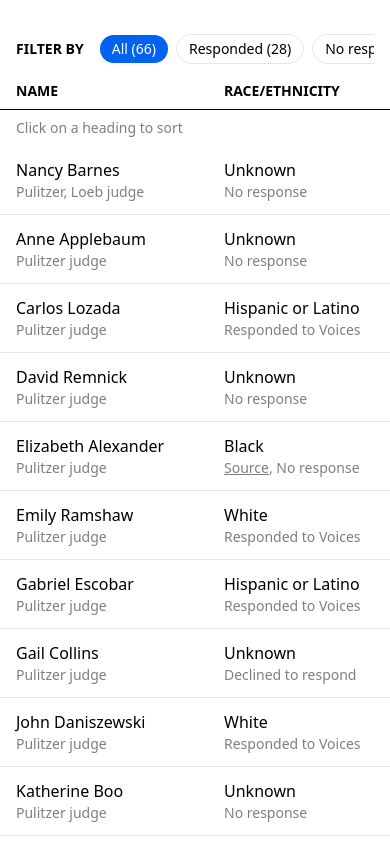
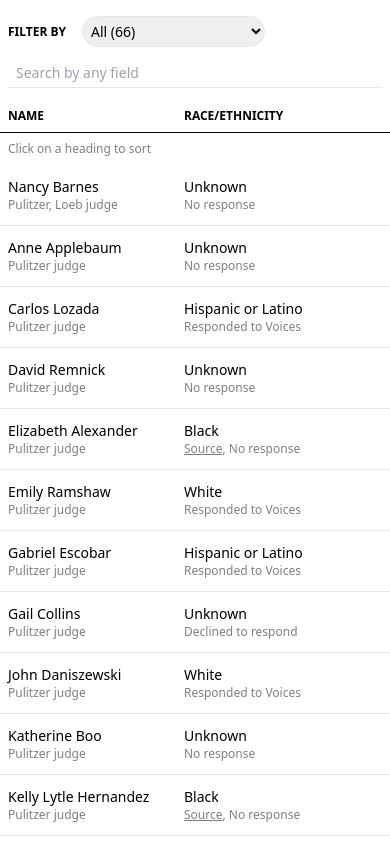
Before and after one commit to wwsalmon/aaja-voices-table, a Next.js app: page / in a window 390 px wide. Shown: the top 844 px of the page. Built offline with nearby package versions, Linux system fonts and the light colour scheme.

Commit message:
responsiveness fixes

```diff
--- a/components/Label.tsx
+++ b/components/Label.tsx
@@ -5,6 +5,6 @@ export default function Label(props: HTMLProps<HTMLParagraphElement>) {
     delete domProps.className;
 
     return (
-        <p className={`uppercase text-sm font-bold ${props.className || ""}`} {...domProps}>{props.children}</p>
+        <p className={`uppercase text-xs sm:text-sm font-bold ${props.className || ""}`} {...domProps}>{props.children}</p>
     )
 }
--- a/pages/index.tsx
+++ b/pages/index.tsx
@@ -106,26 +106,29 @@ export default function Home() {
 
     return (
         <div className="max-w-3xl mx-auto">
-            <div className="sticky top-0 bg-white z-10 px-4 pt-4 border-b border-black">
-                <div className="overflow-x-auto">
-                    <div className="flex my-4 items-center">
+            <div className="sticky top-0 bg-white z-10 px-2 pt-2 border-b border-black">
+                    <div className="flex mb-4 items-center flex-wrap">
                         <Label className="flex-shrink-0 mr-4">Filter by</Label>
                         {Object.keys(filterLabels).map(option => (
                             <button
-                                className={`px-3 mr-2 py-1 rounded-full text-sm whitespace-nowrap ${option === filter ? "text-white bg-brand" : "border"}`}
+                                className={`px-3 mr-2 my-1 py-1 rounded-full text-sm whitespace-nowrap hidden sm:inline-block ${option === filter ? "text-white bg-brand" : "border"}`}
                                 key={option}
                                 onClick={() => setFilter(option)}
                             >{filterLabels[option]}</button>
                         ))}
-                        <input type="text" placeholder="Search by any field" className="border-b px-2 py-1 w-40" value={search}
+                        <select className="sm:hidden block my-2 text-sm p-1 border rounded-full" onChange={e => setFilter(e.target.value)}>
+                            {Object.keys(filterLabels).map(option => (
+                                <option value={option}>{filterLabels[option]}</option>
+                            ))}
+                        </select>
+                        <input type="text" placeholder="Search by any field" className="border-b px-2 py-1 w-full max-w-[400px] my-1 text-sm sm:text-base" value={search}
                                onChange={e => setSearch(e.target.value)}/>
                     </div>
-                </div>
                 <div className="flex mb-2">
-                    <button className="w-48 sm:w-72 flex-shrink-0 text-left" onClick={() => sortByField("name")}>
+                    <button className="w-40 sm:w-72 flex-shrink-0 text-left" onClick={() => sortByField("name")}>
                         <Label>Name {sortBy === "name" ? iter ? "↓" : "↑" : ""}</Label>
                     </button>
-                    <button className="w-32 ml-4 hidden sm:block text-left" onClick={() => sortByField("awardString")}>
+                    <button className="w-32 ml-4 hidden xs:block text-left" onClick={() => sortByField("awardString")}>
                         <Label>Award panel {sortBy === "awardString" ? iter ? "↓" : "↑" : ""}</Label>
                     </button>
                     <button className="ml-4 text-left" onClick={() => sortByField("raceEthnicity")}>
@@ -133,20 +136,20 @@ export default function Home() {
                     </button>
                 </div>
             </div>
-            <p className="opacity-50 my-2 text-sm px-4">Click on a heading to sort</p>
+            <p className="opacity-50 my-2 text-xs sm:text-sm px-2">Click on a heading to sort</p>
             {displayJudges.map(judge => (
-                <div className="flex border-b py-3 hover:bg-gray-100 px-4" key={judge.name + judge.award}>
-                    <div className="w-48 sm:w-72 flex-shrink-0">
-                        <p>{judge.name}</p>
-                        <p className="opacity-50 truncate text-sm hidden sm:block">{judge.title || ""}{judge.title && judge.organization && ", "}{judge.organization || ""}</p>
-                        <p className="opacity-50 truncate text-sm sm:hidden">{judge.awardString} judge</p>
+                <div className="flex border-b py-3 hover:bg-gray-100 px-2" key={judge.name + judge.award}>
+                    <div className="w-40 sm:w-72 flex-shrink-0">
+                        <p className="text-sm sm:text-base">{judge.name}</p>
+                        <p className="opacity-50 truncate text-xs sm:text-sm hidden sm:block">{judge.title || ""}{judge.title && judge.organization && ", "}{judge.organization || ""}</p>
+                        <p className="opacity-50 truncate text-xs sm:text-sm sm:hidden">{judge.awardString} judge</p>
                     </div>
-                    <div className="w-32 ml-4 hidden sm:block flex-shrink-0">
-                        <p>{judge.award.join(", ")}</p>
+                    <div className="w-32 ml-4 hidden xs:block flex-shrink-0">
+                        <p className="text-sm sm:text-base">{judge.award.join(", ")}</p>
                     </div>
                     <div className="ml-4">
-                        <p>{judge.raceEthnicity}</p>
-                        <p className="text-sm opacity-50">{judge.responseStatus}</p>
+                        <p className="text-sm sm:text-base">{judge.raceEthnicity}</p>
+                        <p className="text-xs sm:text-sm opacity-50">{judge.responseStatus}</p>
                     </div>
                 </div>
             ))}
--- a/tailwind.config.js
+++ b/tailwind.config.js
@@ -6,7 +6,7 @@ module.exports = {
     theme: {
         extend: {
             screens: {
-                "xs": "400px",
+                "xs": "450px",
             },
             colors: {
                 "brand": "#0062F1",
```
